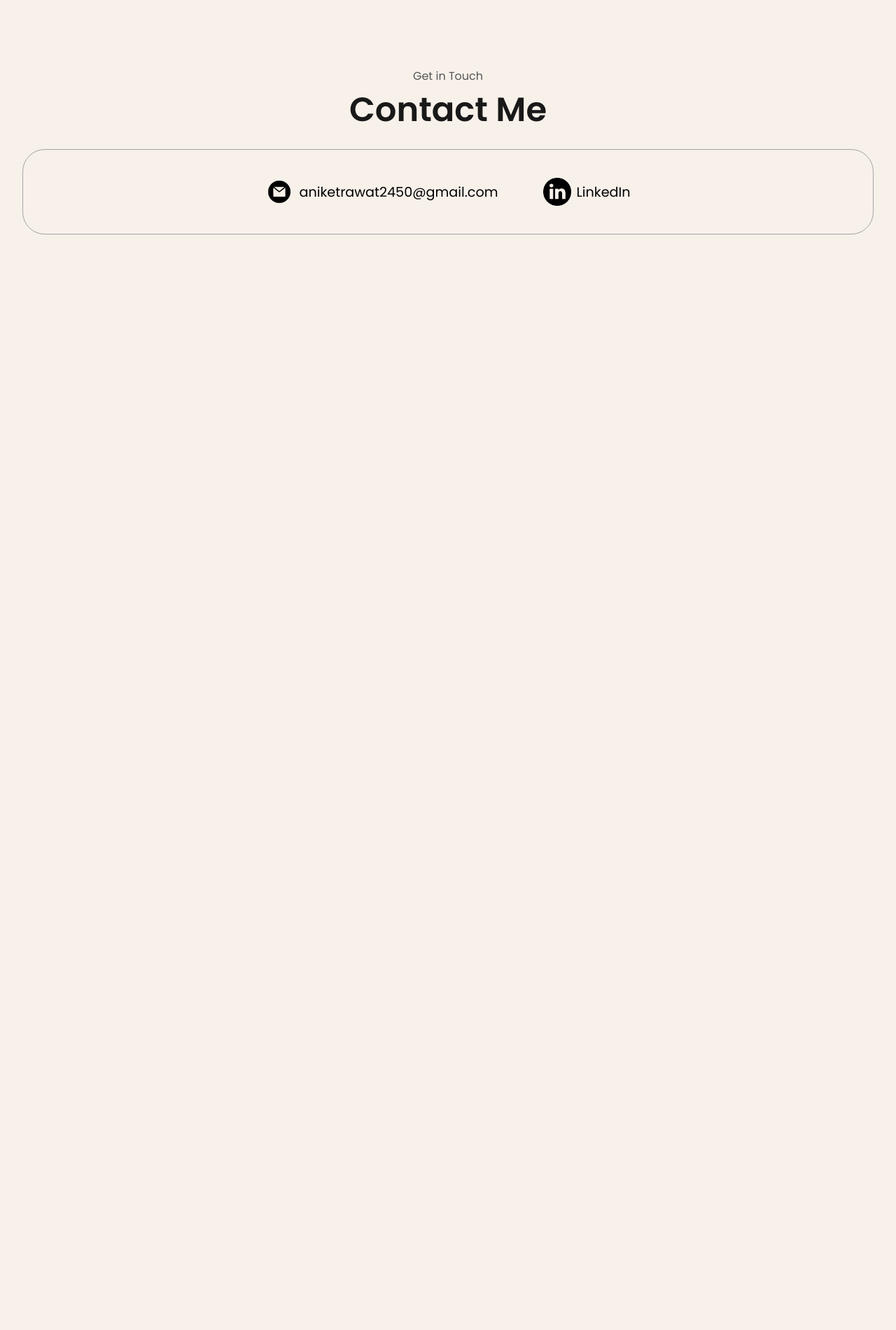
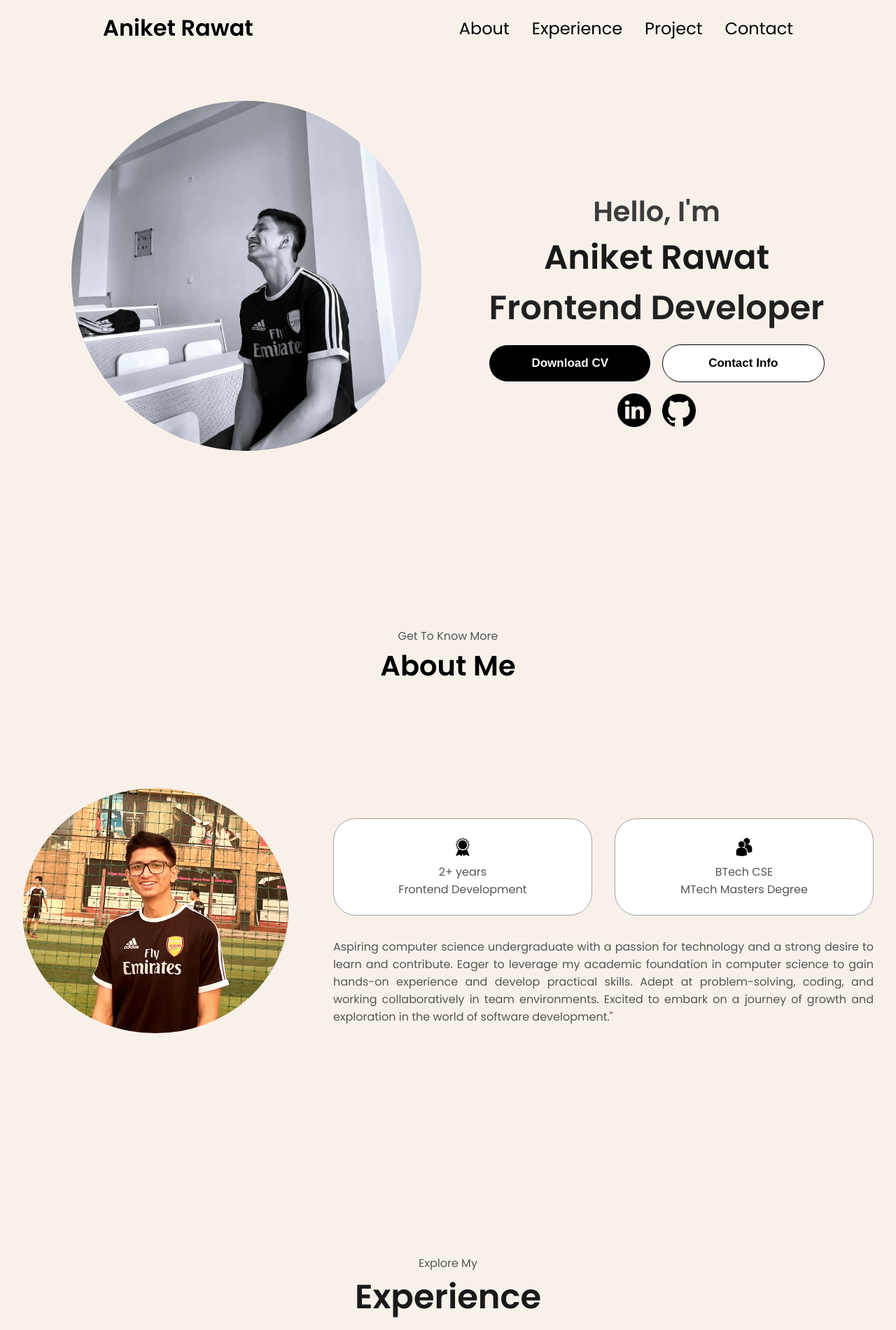
Before and after one commit to Aniket2562003/Portfolio-Website, a plain HTML site: page index.html in a window 1280 px wide. Shown: the top 1900 px of the page at 70% size. Before the commit the page ends 800 px from the top, so only its background shows below. Drawn offline with Linux system fonts and the light colour scheme.

```diff
--- a/index.html
+++ b/index.html
@@ -9,7 +9,7 @@
   </head>
   <body>
     <!-- Navbar -->
-    <!-- <nav id="desktop-nav">
+    <nav id="desktop-nav">
       <div class="logo">Aniket Rawat</div>
       <div>
         <ul class="nav-links">
@@ -19,10 +19,10 @@
           <li><a class="nav-items" href="ContactForm.html">Contact</a></li>
         </ul>
       </div>
-    </nav> -->
+    </nav>
 
     <!-- Profile Page -->
-    <!-- <section id="profile">
+    <section id="profile">
       <div class="section-container">
         <div class="section__pic-container">
           <img
@@ -63,9 +63,9 @@
           </div>
         </div>
       </div>
-    </section> -->
+    </section>
     <!-- About Page  -->
-    <!-- <section id="About-page">
+    <section id="About-page">
       <p class="p1">Get To Know More</p>
       <h1>About Me</h1>
       <div class="About-Container">
@@ -98,10 +98,10 @@
           </div>
         </div>
       </div>
-    </section> -->
+    </section>
 
     <!-- -Experience Section  -->
-    <!-- <section id="experience">
+    <section id="experience">
       <p class="section_text_pq">Explore My</p>
       <h1 class="title">Experience</h1>
       <div class="skills-container">
@@ -276,10 +276,10 @@
           </div>
         </div>
       </div>
-    </section> -->
+    </section>
 
     <!-- Projects -->
-    <!-- <section id="projects">
+    <section id="projects">
       <p class="p1">Browse My Recents</p>
       <h1 class="title">Projects</h1>
       <div class="projects-container">
@@ -377,9 +377,9 @@
           </div>
         </div>
       </div>
-    </section> -->
+    </section>
 
-    <!-- Contact-Section -->
+    <!-- Contact-Section
     <section id="contact">
       <div class="contact-container">
         <p>Get in Touch</p>
```
